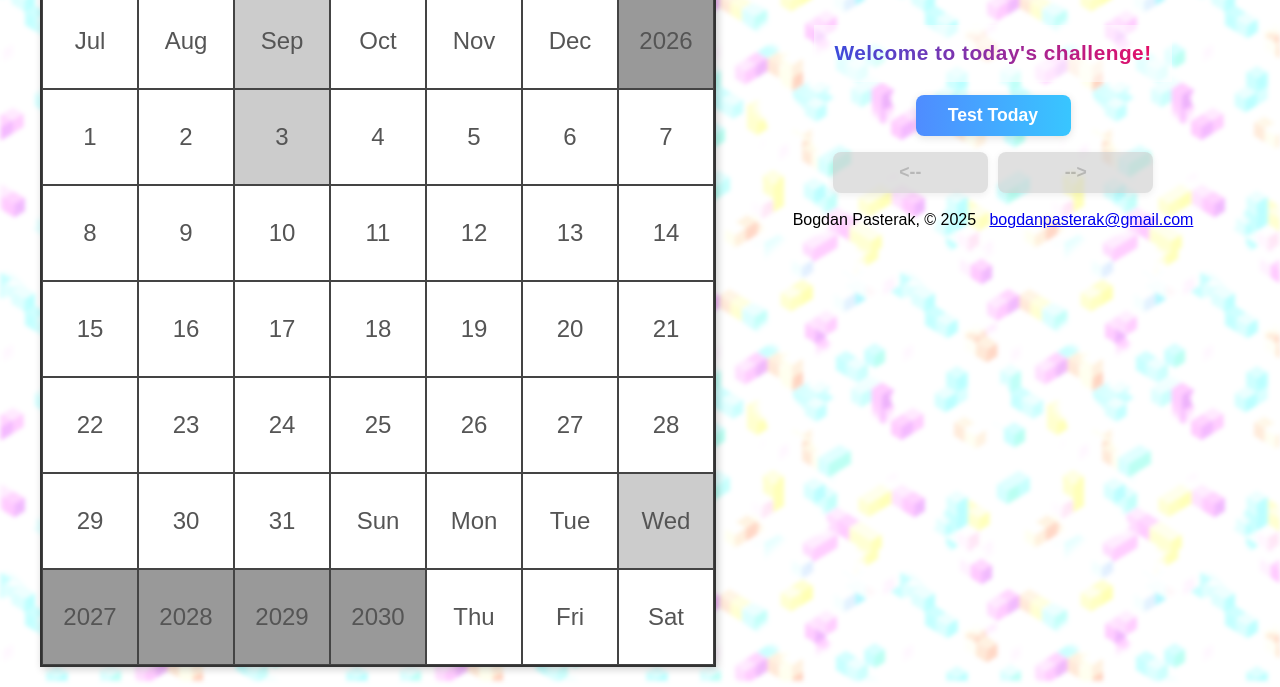
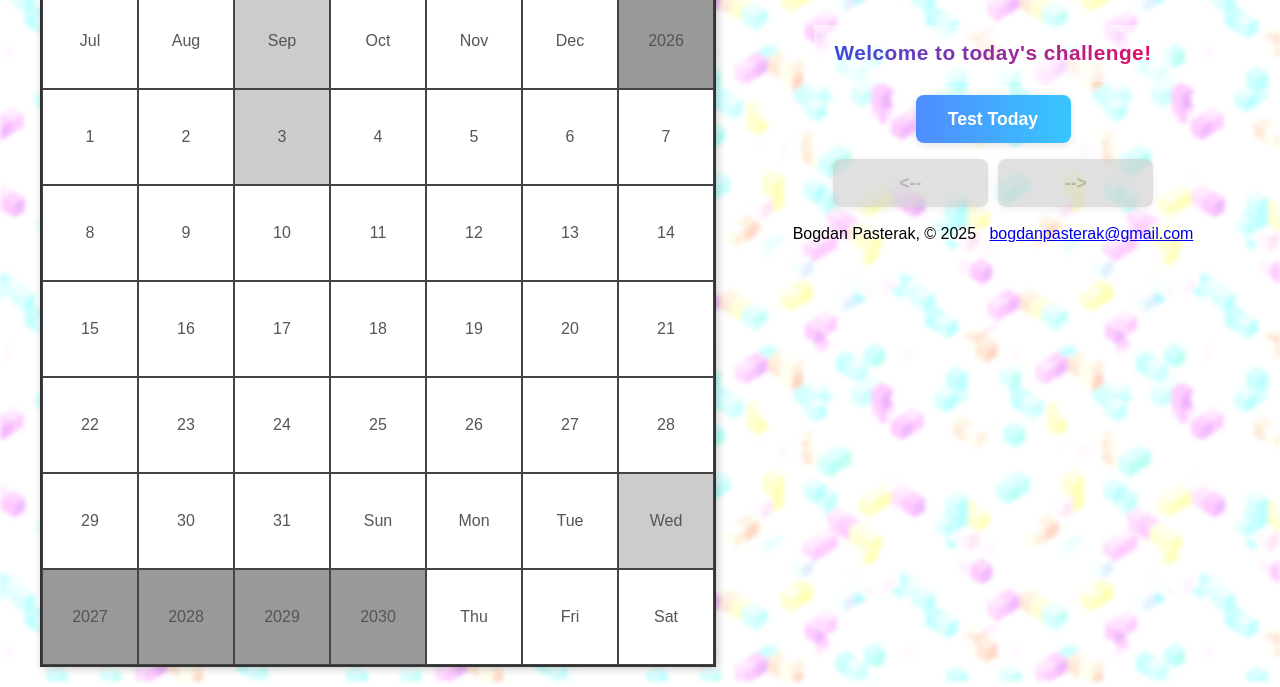
Before and after one commit to BogdanPasterak/BogdanPasterak.github.io, a plain HTML site: page index.html in a window 1280 px wide. Shown: the part 119-806 px from the top of the page. Drawn offline with Linux system fonts and the light colour scheme.

Commit message:
poprawki

```diff
--- a/style.css
+++ b/style.css
@@ -115,7 +115,7 @@ h1, h2 {
     display: flex;
     justify-content: center;
     align-items: center;
-    font-size: 1.5em;
+    font-size: 1em;
     color: #555;
     background-color: white;
 }
@@ -138,7 +138,7 @@ button {
     min-width: 155px;
     max-width: 25%;
     box-sizing: border-box;
-
+    min-height: 48px;
 }
 
 button:disabled {
```
